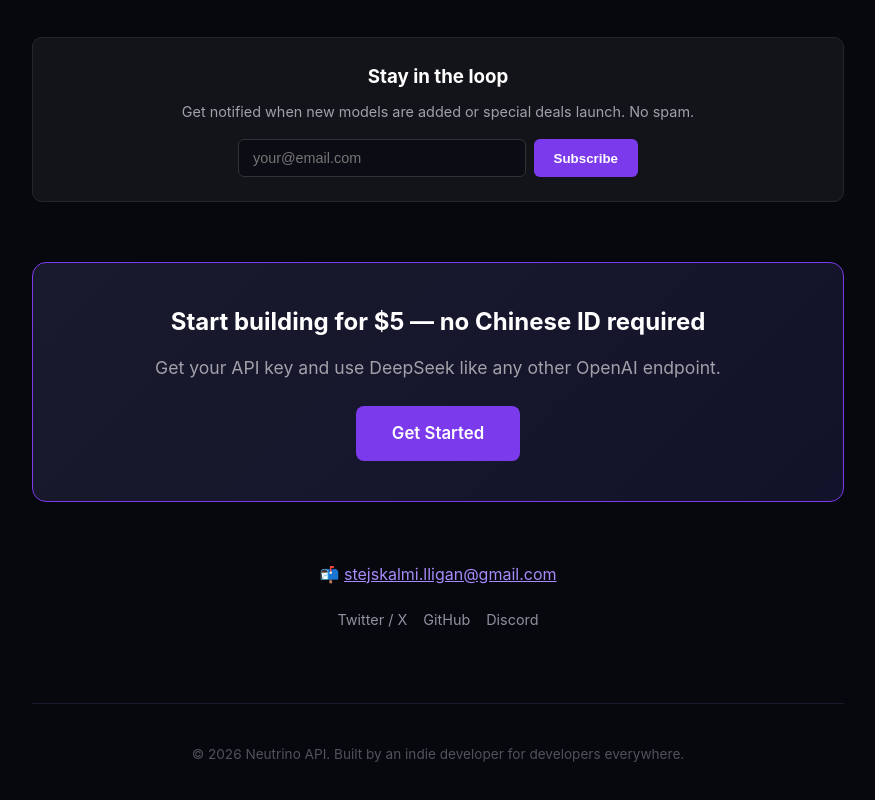
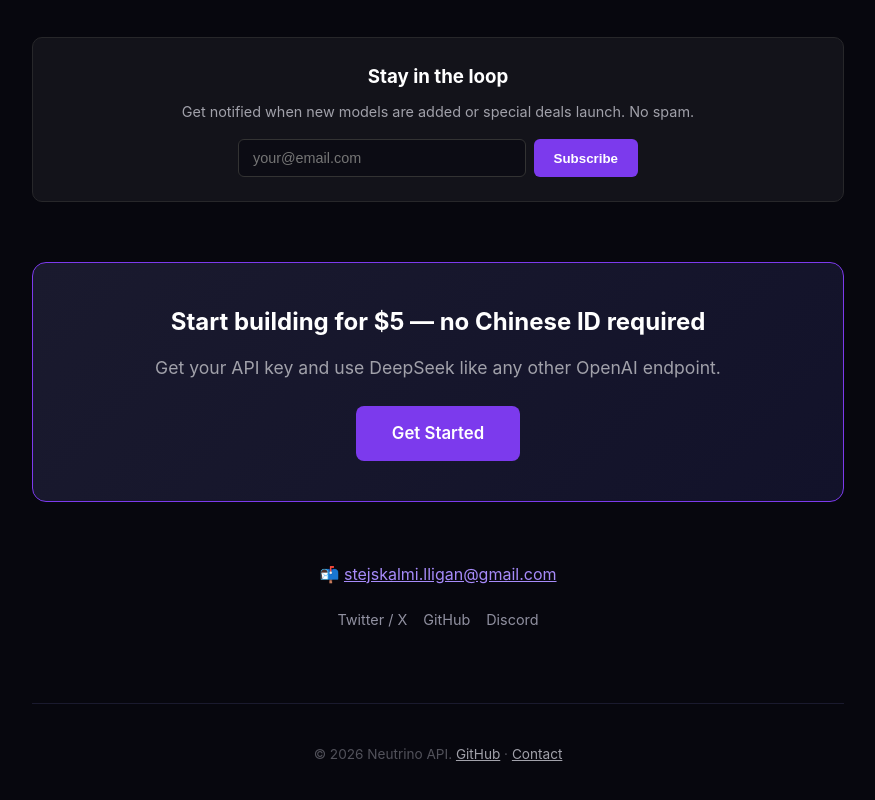
Before and after one commit to Kra1n564/landing-page, a plain HTML site: page index.html in a window 1280 px wide. Shown: the part 4671-5471 px from the top of the page, without its empty margins (202-1077 px from the left). Drawn offline with Linux system fonts and the light colour scheme.

Commit message:
Update index.html

```diff
--- a/index.html
+++ b/index.html
@@ -767,7 +767,7 @@
         </div>
 
         <footer>
-            <p>&copy; 2026 Neutrino API. Built by an indie developer for developers everywhere.</p>
+           <p>&copy; 2026 Neutrino API. <a href="https://github.com/Kra1n564/neutrino-api-demo">GitHub</a> · <a href="mailto:stejskalmi.lligan@gmail.com">Contact</a></p>
         </footer>
     </div>
 
```
